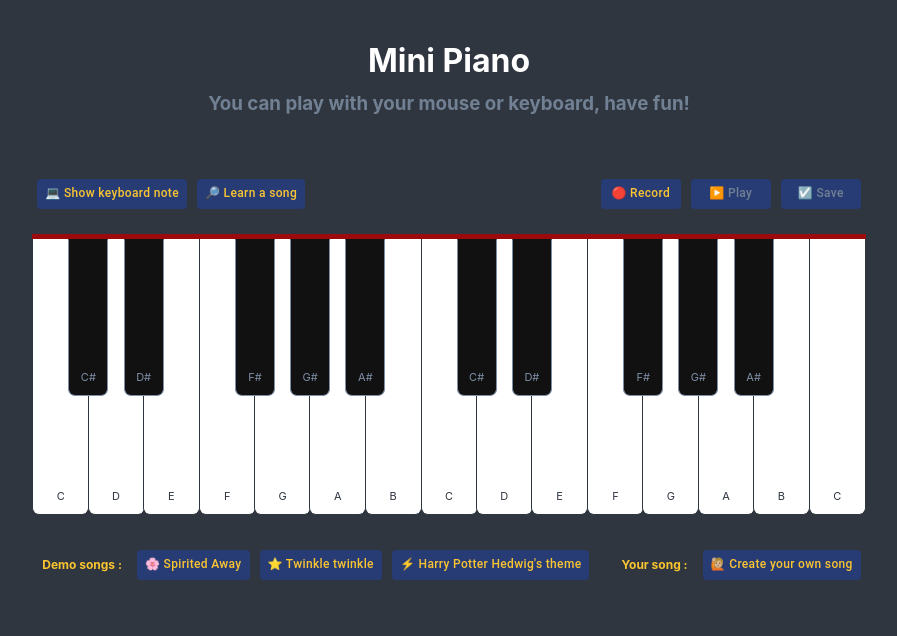
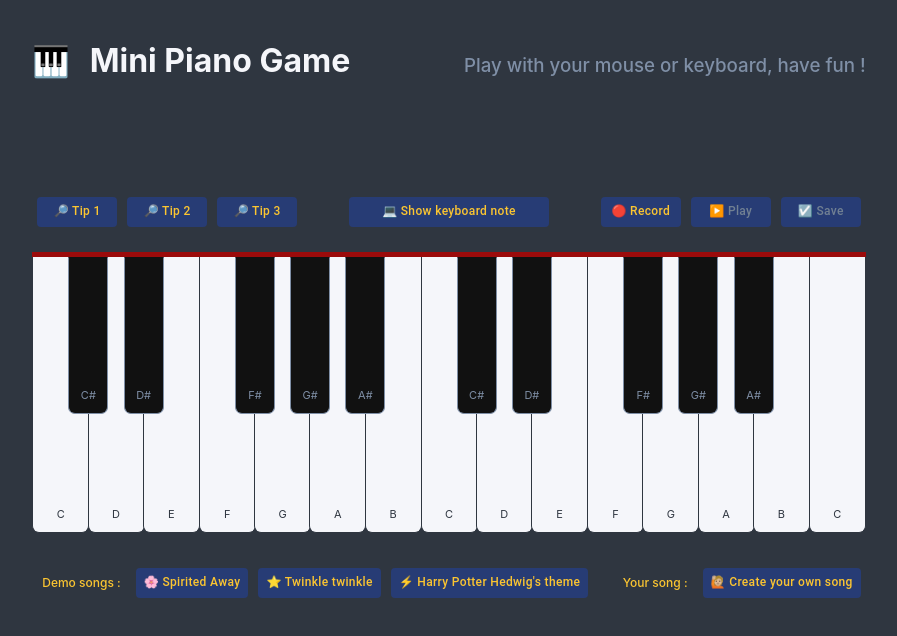
Before and after one commit to AvilaAi/MiniPianoGame, a React (Create React App) app: page / in a window 1280 px wide. Shown: the top 636 px of the page, without its empty margins (191-1088 px from the left). Built offline with nearby package versions, Linux system fonts and the light colour scheme.

Commit message:
first version with 3 tips

```diff
--- a/package.json
+++ b/package.json
@@ -3,11 +3,10 @@
 	"version": "0.1.0",
 	"private": true,
 	"dependencies": {
+		"@material-ui/core": "^4.6.0",
 		"react": "^16.12.0",
 		"react-dom": "^16.12.0",
-		"react-scripts": "3.3.0",
-		"@material-ui/core": "^4.6.0",
-		"@material-ui/icons": "^4.5.1"
+		"react-scripts": "3.3.0"
 	},
 	"scripts": {
 		"start": "react-scripts start",
--- a/src/App.js
+++ b/src/App.js
@@ -1,10 +1,15 @@
 import React from 'react';
 import MyPiano from './Piano';
+
 const App = () => {
 	return (
 		<div className='page'>
-			<h1>Mini Piano</h1>
-			<h3>You can play with your mouse or keyboard, have fun!</h3>
+			<div className='head'>
+				<h1>
+					<span className='emoji'>🎹</span>Mini Piano Game
+				</h1>
+				<h3>Play with your mouse or keyboard, have fun ! </h3>
+			</div>
 			<MyPiano />
 		</div>
 	);
--- a/src/Piano.js
+++ b/src/Piano.js
@@ -292,13 +292,21 @@ const MyPiano = props => {
 	const [newSong, setNewSong] = useState([]);
 	const [record, setRecord] = useState(false);
 	const [showKeyboard, setShowKeyboard] = useState(false);
-	const [showHp, setShowHp] = useState(false);
+
+	const [showTips, setShowTips] = useState({});
+
 	const [popInfo, setPopInfo] = useState(false);
 	const [popSave, setPopSave] = useState(false);
 	const [savedSong, setSavedSong] = useState(null);
+	const [activeButton, setActiveButton] = useState(true);
 
 	var decalage;
 
+	const clickTips = name => {
+		if (showTips[name]) {
+			setShowTips({ ...showTips, [name]: null });
+		} else setShowTips({ [name]: true });
+	};
 	// play single note
 	const playAudio = async (name, event) => {
 		if (record) {
@@ -341,12 +349,15 @@ const MyPiano = props => {
 	// play harry potter
 	const playHp = () => {
 		playAudio(harrypotter[count]);
+		setActiveButton(false);
 		if (count < harrypotter.length) {
 			setTimeout(() => {
 				count++;
 				playHp();
 			}, tempo_harrypotter[count + 1]);
 		} else {
+			setActiveButton(true);
+
 			return false;
 		}
 	};
@@ -371,9 +382,13 @@ const MyPiano = props => {
 			setTimeout(() => {
 				playLeft(star3[i]);
 				playRight(star1[i]);
+				if (i === star3.length) {
+					setActiveButton(true);
+				}
 			}, 300 + offset);
 			offset += 300;
 		}
+		setActiveButton(false);
 	};
 
 	// play chihiro
@@ -406,10 +421,14 @@ const MyPiano = props => {
 			setTimeout(() => {
 				playLeft(left4[r]);
 				playRight(right4[r]);
+				if (r === right4.length) {
+					setActiveButton(true);
+				}
 			}, 270 + offset);
 			offset += 270;
 		}
 		offset = 0;
+		setActiveButton(false);
 	};
 
 	//record
@@ -453,7 +472,7 @@ const MyPiano = props => {
 	// function keyboard
 	document.onkeydown = e => {
 		var keyNum = window.event ? e.keyCode : e.which;
-		if (e.repeat || popSave) return;
+		if (e.repeat || popSave || keyNum === 32) return;
 		const index = keyboard.indexOf(keyNum);
 		if (keyNum === 76) {
 			playAudio(allNotes[12].audio, e);
@@ -463,32 +482,59 @@ const MyPiano = props => {
 		}
 	};
 	const tipsHp = 'JRYTRIUTRYT67JJRYTRIPO080I94YR';
+	const tipsRiver = 'J6I9I9ITIR6RT6KJ4JFJK66RTF6R6K';
+	const tipsElise = 'T7T7TKREJSFJKF4KLFT7T7TKREJLTIOTPOI';
 
 	return (
 		<div className='page'>
 			<div className='tips'>
-				{showHp &&
+				{showTips.showElise || showTips.showHp || showTips.showRiver ? (
+					<h4>Try with your keyboard :</h4>
+				) : (
+					<></>
+				)}
+				{showTips.showHp &&
 					[...tipsHp].map(p => {
-						return <span className='tip'>{p}</span>;
+						return <span className='hp'>{p}</span>;
+					})}
+				{showTips.showRiver &&
+					[...tipsRiver].map(p => {
+						return <span className='river'>{p}</span>;
+					})}
+				{showTips.showElise &&
+					[...tipsElise].map(p => {
+						return <span className='elise'>{p}</span>;
 					})}
 			</div>
+
 			<div className='head'>
 				<div className='groupeBouton'>
+					<Button onClick={() => clickTips('showHp')} className={showTips.showHp && 'bouton active'}>
+						<>🔎</> Tip 1
+					</Button>
+					<Button onClick={() => clickTips('showRiver')} className={showTips.showRiver && 'bouton active'}>
+						<>🔎</> Tip 2
+					</Button>
+					<Button onClick={() => clickTips('showElise')} className={showTips.showElise && 'bouton active'}>
+						<>🔎</> Tip 3
+					</Button>
+				</div>
+				<div className='groupeBouton'>
 					<Button
-						className={showKeyboard ? 'bouton active' : 'bouton showkeboard'}
+						className={showKeyboard ? 'bouton showkeyboard active' : 'bouton showkeyboard'}
 						onClick={() => setShowKeyboard(!showKeyboard)}
 					>
 						{showKeyboard ? ' 💻  Hide keyboard note' : '💻   Show keyboard note'}
 					</Button>
-					<Button onClick={() => setShowHp(!showHp)}>
-						<>🔎</> Learn a song
-					</Button>
 				</div>
 				<div className='groupeBouton'>
-					<Button id={record && 'recording'} onClick={clickRecord}>
+					<Button id={record ? 'recording' : 'false'} onClick={clickRecord}>
 						{record ? '⏹ Stop' : '🔴 Record'}
 					</Button>
-					<Button onClick={() => playNewSong()} disabled={!record && newSong.length > 0 ? false : true}>
+					<Button
+						onClick={() => playNewSong()}
+						disabled={!record && activeButton && newSong.length > 0 ? false : true}
+					>
 						<> ▶️</> Play{' '}
 					</Button>
 					<Button onClick={() => setPopSave(true)} disabled={!record && newSong.length > 0 ? false : true}>
@@ -500,6 +546,7 @@ const MyPiano = props => {
 			{allNotes.map(note => {
 				return (
 					<audio
+						key={note.key}
 						onEnded={() => setKeyColor({ ...keyColor, [note.audio]: null })}
 						id={note.audio}
 						src={note.audio}
@@ -516,6 +563,7 @@ const MyPiano = props => {
 									: `key ${note.type} `
 							}
 							onClick={event => playAudio(note.audio, event)}
+							key={note.key}
 						>
 							{showKeyboard ? <p className='keyname'>{note.key}</p> : <p>{note.name}</p>}
 						</div>
@@ -527,13 +575,13 @@ const MyPiano = props => {
 				<div className='groupeBouton'>
 					<Box className='box'>Demo songs :</Box>
 
-					<Button onClick={() => playSong()}>
+					<Button onClick={() => playSong()} disabled={!activeButton}>
 						<>🌸</> Spirited Away{' '}
 					</Button>
-					<Button onClick={() => playStar()}>
+					<Button onClick={() => playStar()} disabled={!activeButton}>
 						<>⭐️</> Twinkle twinkle{' '}
 					</Button>
-					<Button onClick={() => playHp()}>
+					<Button onClick={() => playHp()} disabled={!activeButton}>
 						<>⚡️ </>Harry Potter Hedwig's theme{' '}
 					</Button>
 				</div>
@@ -589,7 +637,7 @@ const MyPiano = props => {
 					></TextField>
 					<DialogActions>
 						<Button onClick={saveTheSong}>
-							<>✌🏼</>Done !
+							<> 👍🏼 </>Done !
 						</Button>
 					</DialogActions>
 				</DialogContent>
--- a/src/index.css
+++ b/src/index.css
@@ -8,14 +8,34 @@ body {
 	display: grid;
 	justify-content: center;
 }
+
+span.emoji {
+	font-size: 30px;
+	margin-right: 20px;
+}
 h1 {
-	justify-self: center;
-	color: white;
+	display: flex;
+	align-items: baseline;
+	color: #f5f6fa;
+}
+h2.MuiTypography-root {
+	margin: 30px 30px 0px 30px;
+	color: #273c75;
+	font-size: 20px;
+	font-weight: bold;
 }
 h3 {
+	color: #7f8fa6;
+	font-weight: 500;
+}
+h4 {
 	color: #718093;
-	margin-top: -10px;
+	font-size: 15px;
+	margin: 10px;
+	margin-left: 30px;
+	font-weight: 300;
 }
+
 code {
 	font-family: source-code-pro, Menlo, Monaco, Consolas, 'Courier New', monospace;
 }
@@ -28,7 +48,7 @@ code {
 	align-items: center;
 }
 .white {
-	background-color: #ffffff;
+	background-color: #f5f6fa;
 	--width: 55px;
 	border: 1px solid;
 	border-bottom-left-radius: 7px;
@@ -81,8 +101,12 @@ code {
 }
 
 .tips {
-	margin-bottom: 20px;
 	display: flex;
+	justify-content: center;
+	align-items: center;
+	height: 70px;
+	width: 100%;
+	position: relative;
 }
 
 span {
@@ -91,22 +115,50 @@ span {
 	align-items: center;
 }
 
+.tips h4 {
+	position: absolute;
+	top: -15%;
+	left: 35%;
+	color: #fbc531;
+	font-size: 12px;
+	font-weight: 500;
+}
 .tips span {
 	color: #2f3542;
-	background-color: #ffffff;
+	background-color: #f5f6fa;
 	border: 1px solid;
 
-	height: 18px;
-	width: 18px;
+	height: 20px;
+	width: 20px;
 	font-size: 12px;
 	font-family: 'Palatino Linotype', 'Book Antiqua', Palatino, serif;
 	font-weight: bold;
 }
 
-.tips span:nth-child(8),
-.tips span:nth-child(14),
-.tips span:nth-last-child(3),
-.tips span:nth-last-child(8) {
+.hp:nth-last-child(22),
+.hp:nth-last-child(23),
+.hp:nth-last-child(25),
+.hp:nth-last-child(11),
+.hp:nth-last-child(16),
+.hp:nth-last-child(18),
+.hp:nth-last-child(7),
+.hp:nth-last-child(9),
+.hp:nth-last-child(2) {
+	margin-left: 8px;
+}
+
+.river:nth-child(16),
+.river:nth-child(19),
+.river:nth-child(20),
+.river:nth-last-child(9),
+.river:nth-last-child(4) {
+	margin-right: 8px;
+}
+.elise:nth-child(10),
+.elise:nth-child(14),
+.elise:nth-child(18),
+.elise:nth-child(28),
+.elise:nth-last-child(5) {
 	margin-right: 8px;
 }
 
@@ -127,6 +179,7 @@ button.MuiButton-root,
 	justify-content: space-around;
 	height: 30px;
 	font-size: 12px;
+	font-weight: 500;
 	margin: 5px;
 	text-transform: none;
 	min-width: 80px;
@@ -142,8 +195,12 @@ button.MuiButton-root.Mui-disabled,
 	color: #718093;
 }
 .bouton.active {
-	background-color: #487eb0;
-	color: #dcdde1;
+	background-color: #fbc531;
+	color: #273c75;
+}
+
+.showkeyboard {
+	width: 200px;
 }
 #recording {
 	background-color: #c23616;
@@ -155,7 +212,7 @@ button.MuiButton-root.Mui-disabled,
 	align-items: center;
 	color: #fbc531;
 	font-size: 12px;
-	font-weight: bold;
+	font-weight: 500;
 	margin: 10px;
 }
 
@@ -164,19 +221,9 @@ button.MuiButton-root.Mui-disabled,
 	width: 100%;
 	display: flex;
 	justify-content: space-between;
+	align-items: center;
 }
 
-h2.MuiTypography-root {
-	margin: 30px 30px 0px 30px;
-	color: #273c75;
-	font-size: 20px;
-	font-weight: bold;
+.head {
+	align-items: baseline;
 }
-
-h4 {
-	color: #718093;
-	font-size: 15px;
-	margin: 10px;
-	margin-left: 30px;
-	font-weight: 300;
-}
```
Also changed, not shown: 1 other file (tests, documents, lock files or other folders).
